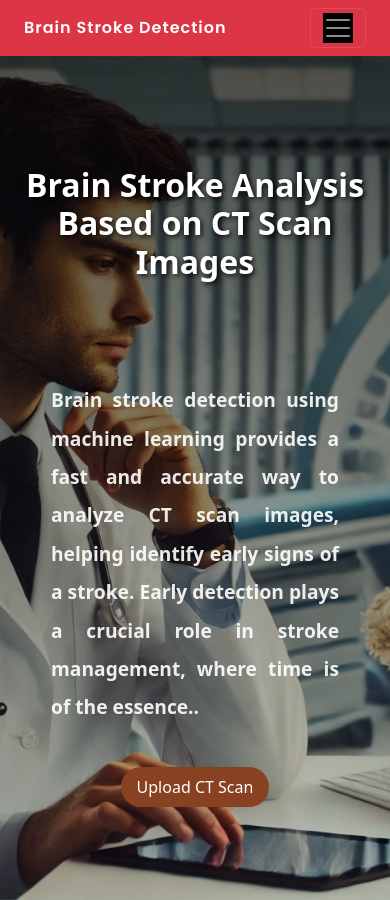
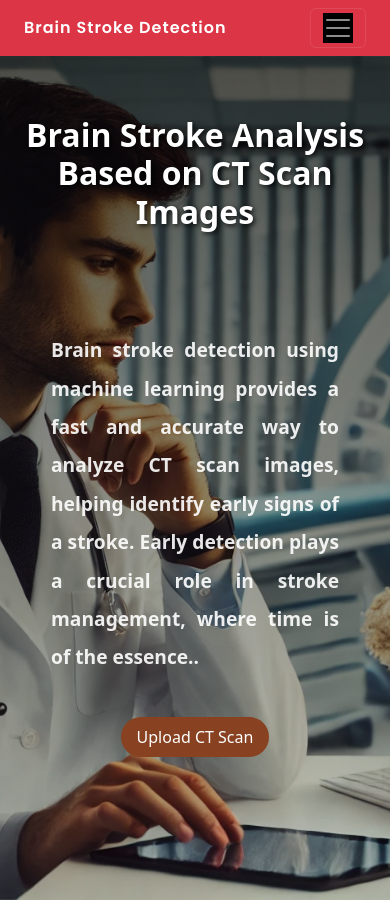
Before and after one commit to Pratikkuntawar/brainstrokedetection, a React (Create React App) app: page / in a window 390 px wide. Built offline with nearby package versions, Linux system fonts and the light colour scheme.

Commit message:
Update Home.css

```diff
--- a/src/components/Home.css
+++ b/src/components/Home.css
@@ -163,7 +163,6 @@
     }
     .home-title {
       font-size: 2rem; /* Smaller title on small screens */
-      margin-top: 80px; /* Reduce top margin to bring it closer to the top */
       line-break: 30px;
     }
 
```
